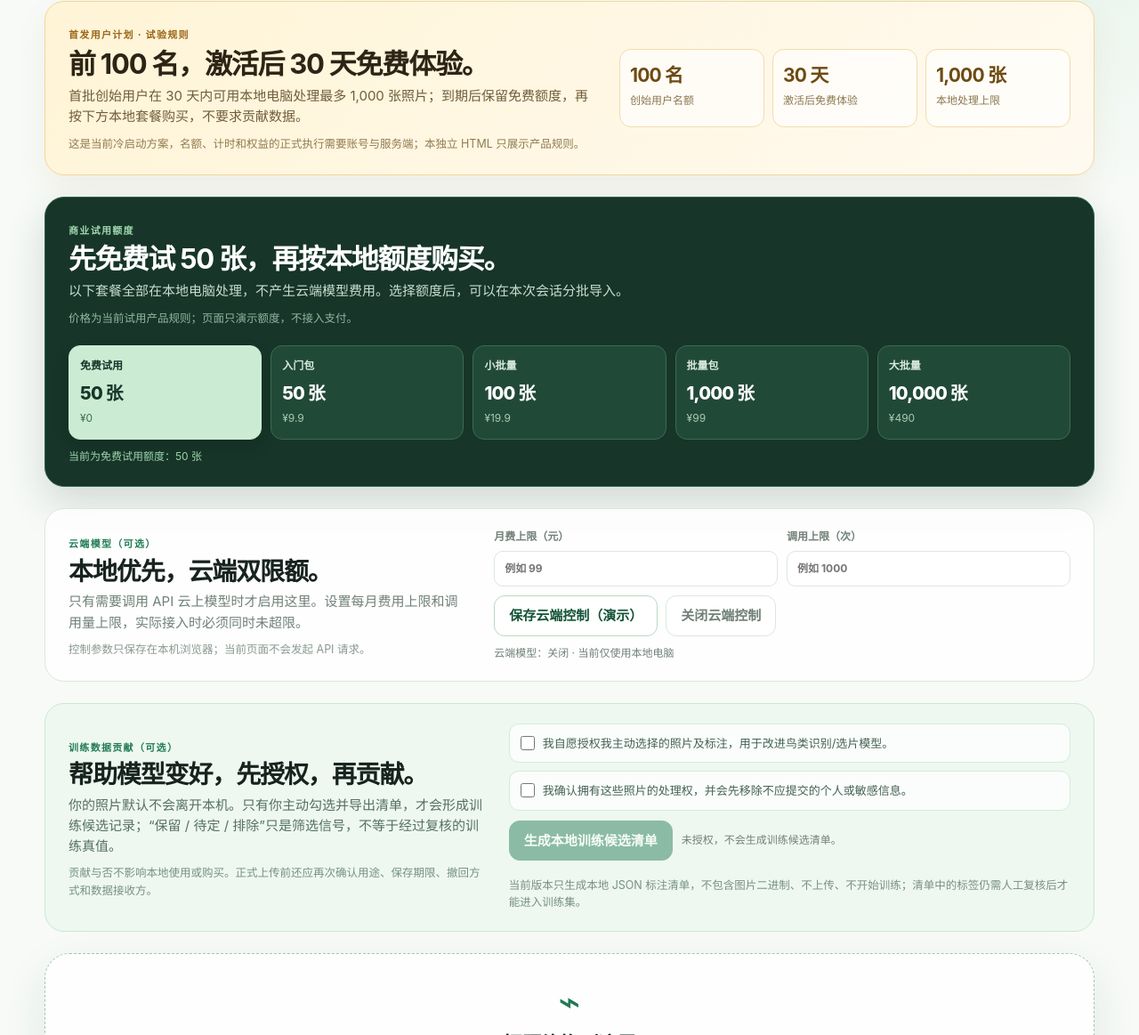
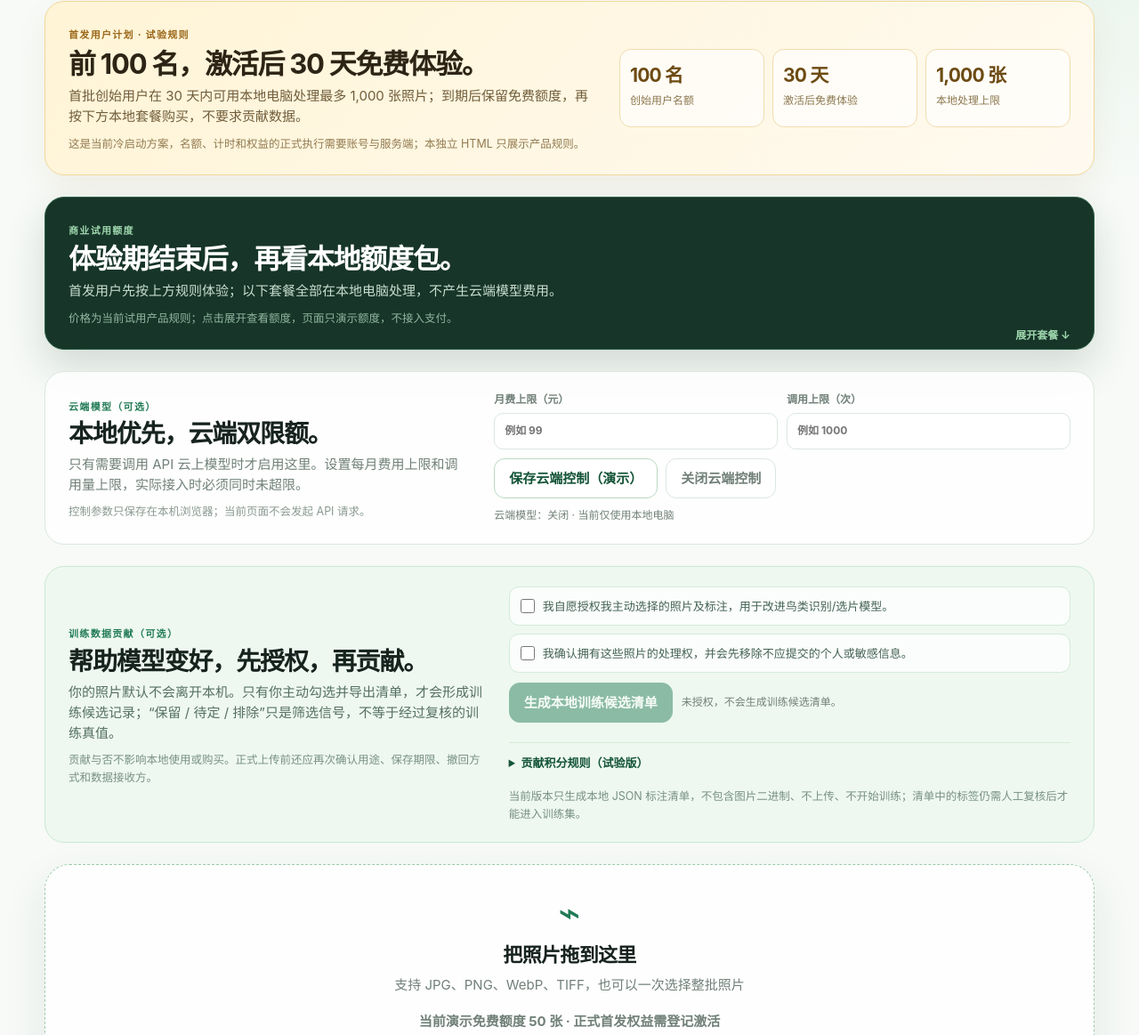
Before and after one commit to chuanxituzhu-lab/sayelf-birdpick, a website: page index.html in a window 1280 px wide. Shown: the part 296-1459 px from the top of the page at 89% size. Drawn offline with Linux system fonts and the light colour scheme.

Commit message:
refine: simplify pricing and contribution credits

```diff
--- a/index.html
+++ b/index.html
@@ -94,6 +94,10 @@
       border-radius: 22px;
       box-shadow: 0 20px 45px rgba(23, 53, 41, .16);
     }
+    .business-card > summary { list-style: none; cursor: pointer; }
+    .business-card > summary::-webkit-details-marker { display: none; }
+    .business-card > summary::after { float: right; content: '展开套餐 ↓'; color: #9ed5ad; font-size: 12px; font-weight: 700; }
+    .business-card[open] > summary::after { content: '收起套餐 ↑'; }
     .business-kicker { color: #9ed5ad; font-size: 11px; font-weight: 800; letter-spacing: .12em; text-transform: uppercase; }
     .business-card h2 { margin: 5px 0 7px; color: white; font-size: clamp(22px, 3vw, 31px); line-height: 1.1; letter-spacing: -.04em; }
     .business-card p { margin: 0; color: #c8ded0; }
@@ -160,6 +164,10 @@
     .data-actions { display: flex; flex-wrap: wrap; align-items: center; gap: 10px; margin-top: 2px; }
     .data-status { color: var(--muted) !important; font-size: 12px; }
     .data-status.ready { color: var(--accent-dark) !important; font-weight: 750; }
+    .points-box { margin-top: 13px; padding-top: 12px; border-top: 1px solid #d5ebda; }
+    .points-box summary { color: var(--accent-dark); cursor: pointer; font-size: 13px; font-weight: 800; }
+    .points-box p { margin-top: 8px; color: #567063; font-size: 12px; }
+    .points-box ul { margin: 8px 0 0; padding-left: 18px; color: #567063; font-size: 12px; }
     .button:disabled { cursor: not-allowed; opacity: .48; transform: none !important; }
 
     .dropzone {
@@ -280,22 +288,22 @@
       </div>
     </section>
 
-    <section class="business-card" aria-labelledby="pricing-title">
-      <div class="business-heading">
+    <details class="business-card" aria-labelledby="pricing-title">
+      <summary class="business-heading">
         <span class="business-kicker">商业试用额度</span>
-        <h2 id="pricing-title">先免费试 50 张，再按本地额度购买。</h2>
-        <p>以下套餐全部在本地电脑处理，不产生云端模型费用。选择额度后，可以在本次会话分批导入。</p>
-        <small>价格为当前试用产品规则；页面只演示额度，不接入支付。</small>
-      </div>
+        <h2 id="pricing-title">体验期结束后，再看本地额度包。</h2>
+        <p>首发用户先按上方规则体验；以下套餐全部在本地电脑处理，不产生云端模型费用。</p>
+        <small>价格为当前试用产品规则；点击展开查看额度，页面只演示额度，不接入支付。</small>
+      </summary>
       <div class="local-plans" role="group" aria-label="本地照片额度套餐">
         <button class="plan selected" data-plan="trial" type="button"><span class="plan-name">免费试用</span><strong class="plan-quota">50 张</strong><span class="plan-price">¥0</span></button>
-        <button class="plan" data-plan="starter" type="button"><span class="plan-name">入门包</span><strong class="plan-quota">50 张</strong><span class="plan-price">¥9.9</span></button>
+        <button class="plan" data-plan="starter" type="button"><span class="plan-name">加量包</span><strong class="plan-quota">50 张</strong><span class="plan-price">¥9.9</span></button>
         <button class="plan" data-plan="small" type="button"><span class="plan-name">小批量</span><strong class="plan-quota">100 张</strong><span class="plan-price">¥19.9</span></button>
         <button class="plan" data-plan="batch" type="button"><span class="plan-name">批量包</span><strong class="plan-quota">1,000 张</strong><span class="plan-price">¥99</span></button>
         <button class="plan" data-plan="large" type="button"><span class="plan-name">大批量</span><strong class="plan-quota">10,000 张</strong><span class="plan-price">¥490</span></button>
       </div>
-      <p id="quota-status" class="quota-status">当前为免费试用额度：50 张</p>
-    </section>
+      <p id="quota-status" class="quota-status">当前演示免费额度：50 张（正式首发资格需登记）</p>
+    </details>
 
     <section class="cloud-card" aria-labelledby="cloud-title">
       <div>
@@ -329,6 +337,15 @@
           <button id="training-export" class="button primary" type="button" disabled>生成本地训练候选清单</button>
           <span id="training-status" class="data-status">未授权，不会生成训练候选清单。</span>
         </div>
+        <details class="points-box">
+          <summary>贡献积分规则（试验版）</summary>
+          <ul>
+            <li>完成自愿授权本身不计分；照片和标注通过复核后，1 个有效样本 = 1 积分。</li>
+            <li>被邀请用户完成首次筛选并导出结果，邀请人 = 20 积分；每月最多计 5 人。</li>
+            <li>100 积分 = 抵扣 100 张本地处理额度；不可提现、不折现，正式版以账号记录为准。</li>
+          </ul>
+          <p>积分只奖励真实使用和可复核贡献，不奖励重复注册、刷链接或单纯勾选授权。当前独立 HTML 只展示规则，不计分。</p>
+        </details>
         <small>当前版本只生成本地 JSON 标注清单，不包含图片二进制、不上传、不开始训练；清单中的标签仍需人工复核后才能进入训练集。</small>
       </div>
     </section>
@@ -338,7 +355,7 @@
         <div class="drop-icon">⌁</div>
         <h2>把照片拖到这里</h2>
         <p>支持 JPG、PNG、WebP、TIFF，也可以一次选择整批照片</p>
-        <p id="dropzone-limit"><strong>当前免费试用 50 张 · 启用额度后可自定义数量</strong></p>
+        <p id="dropzone-limit"><strong>当前演示免费额度 50 张 · 正式首发权益需登记激活</strong></p>
         <div class="actions">
           <label class="button primary" for="file-input">选择照片</label>
           <label class="button" for="folder-input">选择文件夹</label>
@@ -444,11 +461,11 @@
       quotaLimit = plan.quota;
       planButtons.forEach((button) => button.classList.toggle('selected', button.dataset.plan === activePlan));
       quotaStatus.textContent = plan.price === 0
-        ? `当前为免费试用额度：${formatCount(plan.quota)} 张`
+        ? `当前演示免费额度：${formatCount(plan.quota)} 张（正式首发资格需登记）`
         : `当前本地额度：${formatCount(plan.quota)} 张（${formatMoney(plan.price)}）`;
       quotaStatus.classList.toggle('active', plan.price > 0);
       dropzoneLimit.textContent = plan.price === 0
-        ? '当前免费试用 50 张 · 选择付费本地额度后可继续导入'
+        ? '当前演示免费额度 50 张 · 正式首发权益需登记激活'
         : `当前本地额度：${formatCount(plan.quota)} 张 · 可以继续分批导入`;
     }
 
```
Also changed, not shown: BUSINESS_MODEL.md (+15 -3 lines), README.md.
